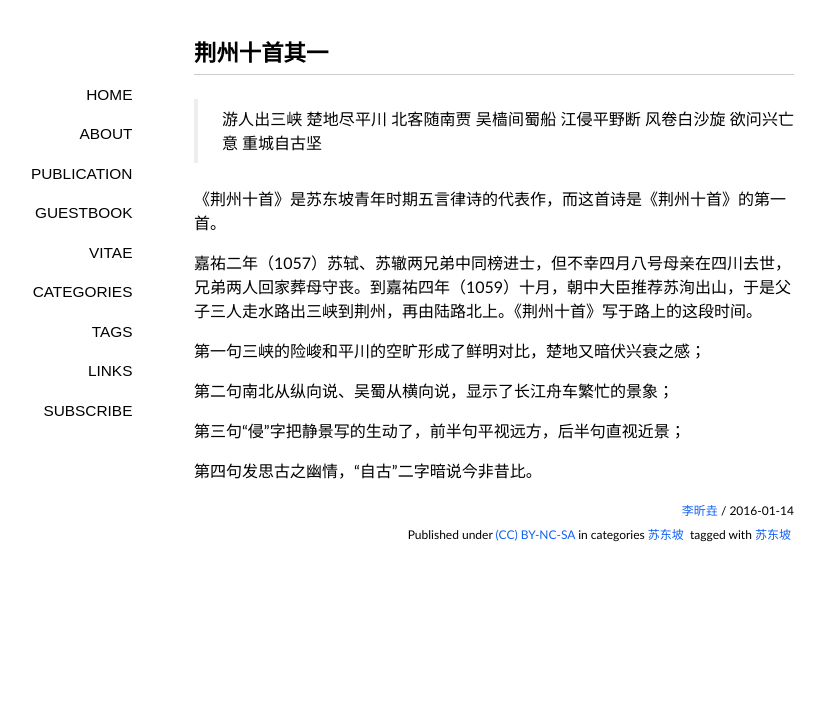
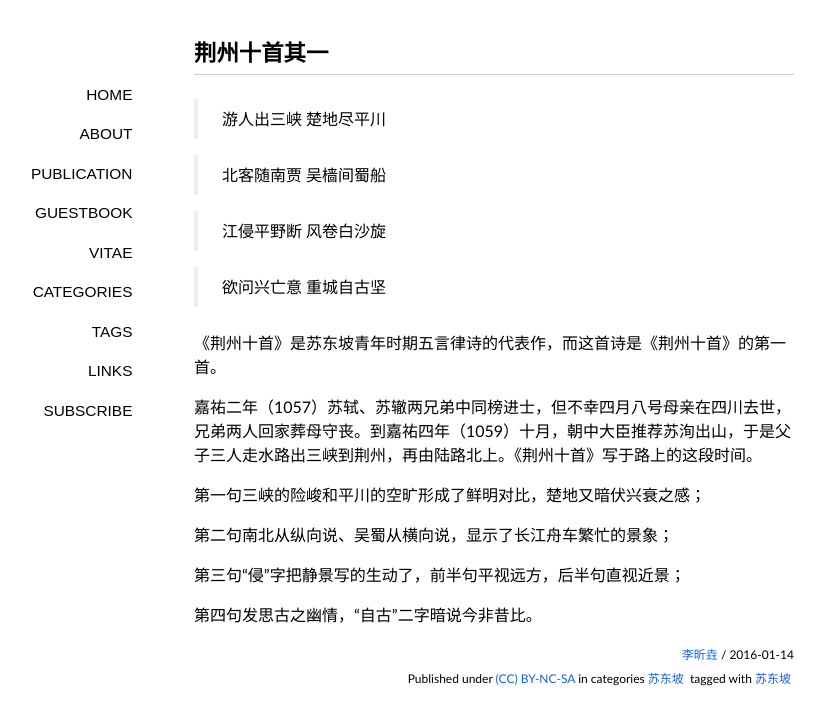
Before and after one commit to lixinyao/jekyll_blog, a Jekyll site: the page built from _posts/2016-01-14-jingzhou-shishou.md, in a window 1280 px wide. Shown: the top 725 px of the page, without its empty margins (146-971 px from the left). Built offline with Jekyll 4.4.1, drawn with Linux system fonts in a browser that asks for light colours; nearby versions of some CDN libraries; some web fonts are replaced; comment, search, counter and statistics services are not loaded.

Commit message:
修改诗文格式

```diff
--- a/_posts/2016-01-14-jingzhou-shishou.md
+++ b/_posts/2016-01-14-jingzhou-shishou.md
@@ -6,9 +6,12 @@ tags: [苏东坡]
 ---
 
 > 游人出三峡 楚地尽平川
-北客随南贾 吴樯间蜀船
-江侵平野断 风卷白沙旋
-欲问兴亡意 重城自古坚
+
+> 北客随南贾 吴樯间蜀船
+
+> 江侵平野断 风卷白沙旋
+
+> 欲问兴亡意 重城自古坚
 
 《荆州十首》是苏东坡青年时期五言律诗的代表作，而这首诗是《荆州十首》的第一首。
 
```
